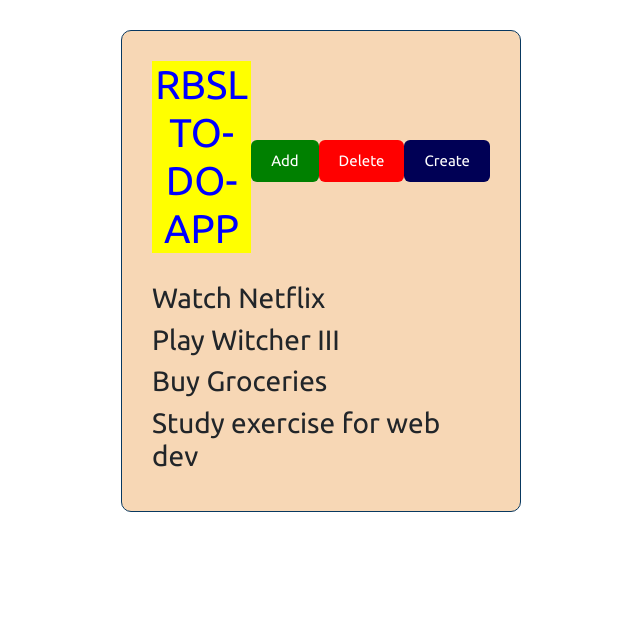
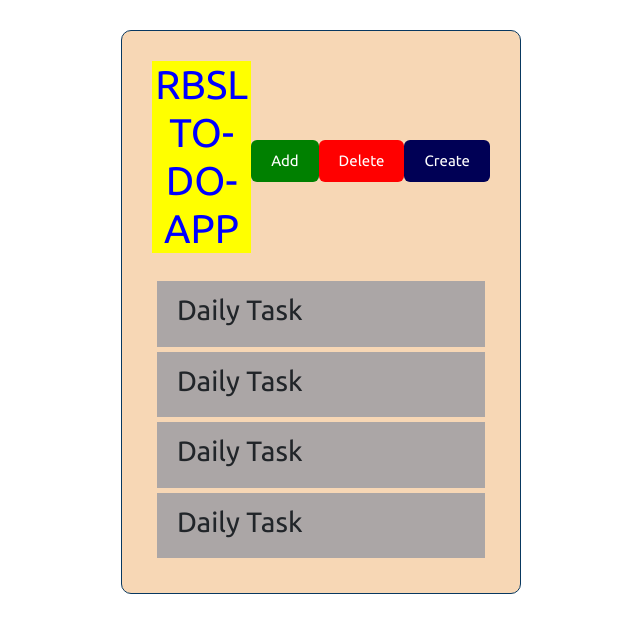
Before and after one commit to TayloPortfolioWebsites/reactExercise2, a React (Create React App) app in the folder reactapp1/: page / in a window 1280 px wide. Shown: the top 632 px of the page, without its empty margins (319-959 px from the left). Built offline with nearby package versions, Linux system fonts and the light colour scheme.

Commit message:
Add Task.js

```diff
--- a/reactapp1/src/App.js
+++ b/reactapp1/src/App.js
@@ -1,5 +1,6 @@
 import Header from "./components/Header";
 import Tasks from "./components/Tasks";
+import { useState } from "react";
 
 /*
 function App() {
@@ -70,10 +71,37 @@ export default App;
 */
 
 function App() {
+  const [task, setTasks] = useState([
+    {
+        id: 1,
+        text: 'Watch Netflix',
+        day: 'April 3, 2023',
+        reminder: true
+    },
+    {
+        id: 2,
+        text: 'Play Witcher III',
+        day: 'April 4, 2023',
+        reminder: true
+    },
+    {
+        id: 3,
+        text: 'Buy Groceries',
+        day: 'April 5, 2023',
+        reminder: false
+    },
+    {
+        id: 4,
+        text: 'Study exercise for web dev',
+        day: 'April 6, 2023',
+        reminder: false
+    }
+]);
+
   return (
     <div className="container">
       <Header/>
-      <Tasks/>
+      <Tasks task={task}/>
     </div>
   );
 }
--- /dev/null
+++ b/reactapp1/src/components/Task.js
@@ -0,0 +1,10 @@
+
+const Task = ({}) => {
+  return (
+    <div className="task">
+        <h3>Daily Task</h3>
+    </div>
+  )
+}
+
+export default Task
--- a/reactapp1/src/components/Tasks.js
+++ b/reactapp1/src/components/Tasks.js
@@ -1,3 +1,22 @@
+import Task from "./Task"
+
+const Tasks = ({task})=>{
+
+    return(
+        // tasks.push will not work
+        // setTasks([...task, {}])
+        <>
+        {
+            task.map((task)=>(<Task key={task.id} task={task}/>))
+        }
+        </>
+    )
+}
+
+export default Tasks
+
+
+/*
 const task = [
     {
         id: 1,
@@ -30,10 +49,11 @@ const Tasks = ()=>{
         // <div>LIST OF TASKS</div>
         <>
         {
-            task.map((task)=>(<h3>{task.text}</h3>))
+            task.map((task)=>(<h3 key={task.id}>{task.day}</h3>))
         }
         </>
     )
 }
 
 export default Tasks
+*/
```
